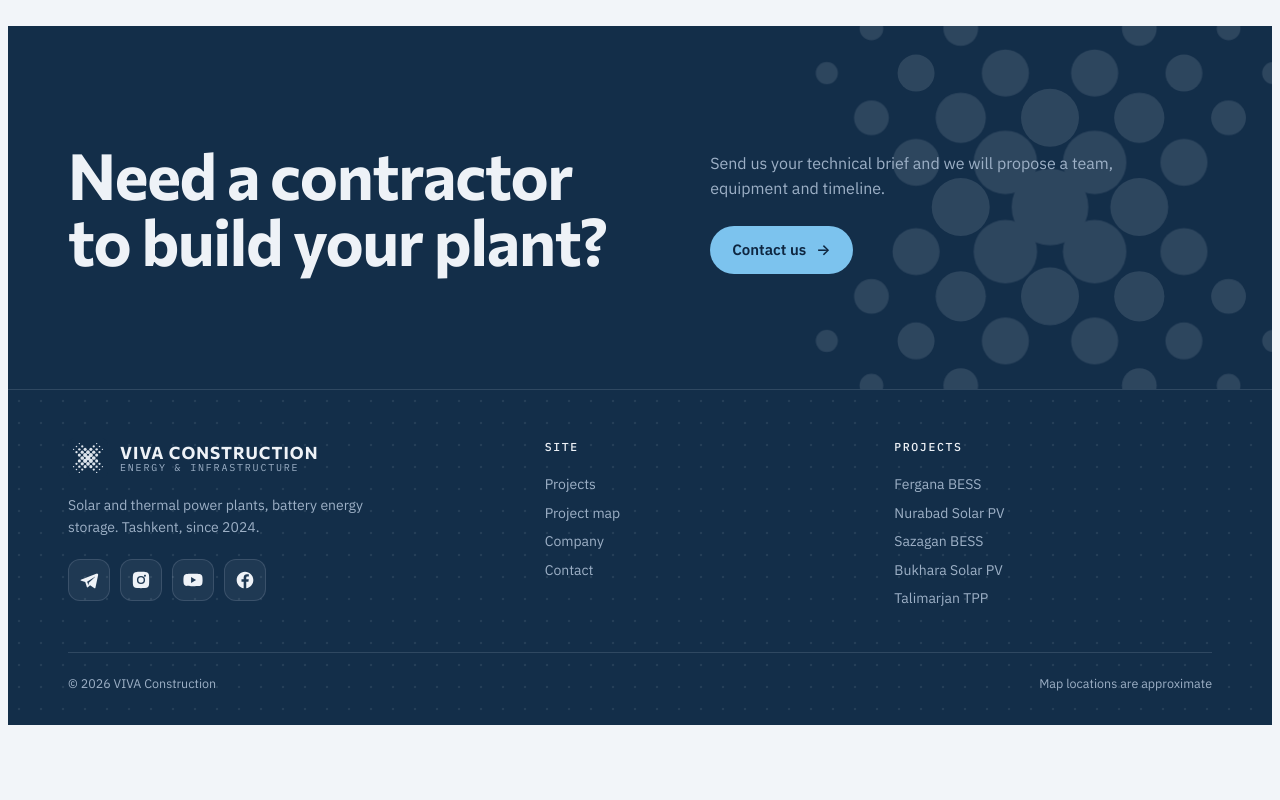
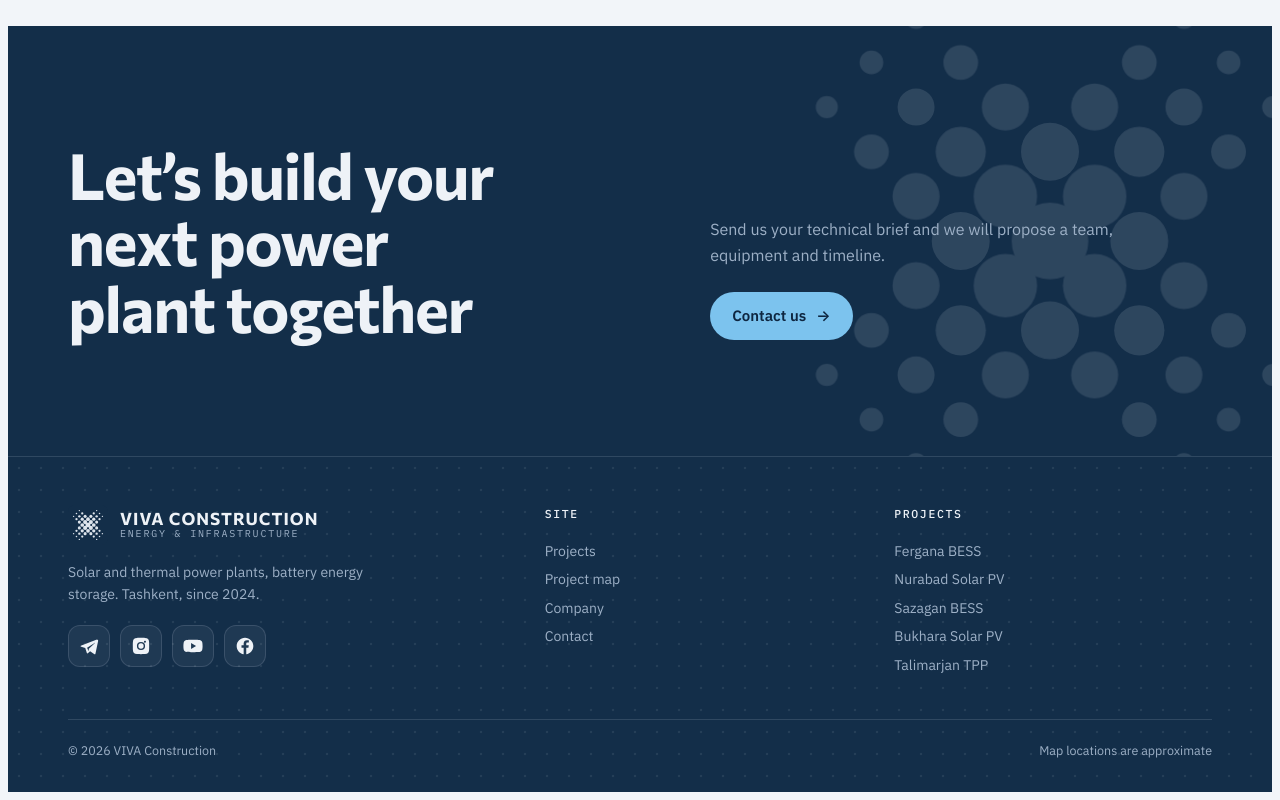
Before and after one commit to Mirzokhid2379/viva-construction, a React (Vite) app: page / in a window 1280 px wide. Shown: the part 5508-6308 px from the top of the page. Before the commit the page ends 6241 px from the top, so only its background shows below. Built offline with nearby package versions, Linux system fonts and the light colour scheme.

Commit message:
Yakuniy blok sarlavhasi yangilandi

```diff
--- a/src/i18n/en.js
+++ b/src/i18n/en.js
@@ -69,7 +69,7 @@ export default {
     ],
     partners: "Companies we have worked with",
   },
-  closing: { title: "Need a contractor to build your plant?", text: "Send us your technical brief and we will propose a team, equipment and timeline.", btn: "Contact us" },
+  closing: { title: "Let’s build your next power plant together", text: "Send us your technical brief and we will propose a team, equipment and timeline.", btn: "Contact us" },
   projectsPage: { title: "Projects", lead: (n, d, w) => `${n} power plants: ${d} completed, ${w} under construction.` },
   detail: {
     company: "Company", role: "Role", partners: "Partners", status: "Status", scope: "Our scope of work",
--- a/src/i18n/ru.js
+++ b/src/i18n/ru.js
@@ -69,7 +69,7 @@ export default {
     ],
     partners: "Компании, с которыми мы работали",
   },
-  closing: { title: "Нужен подрядчик для строительства станции?", text: "Отправьте техническое задание — подготовим предложение по команде, технике и срокам.", btn: "Связаться" },
+  closing: { title: "Построим вашу следующую станцию вместе", text: "Отправьте техническое задание — подготовим предложение по команде, технике и срокам.", btn: "Связаться" },
   projectsPage: { title: "Проекты", lead: (n, d, w) => `Электростанций: ${n}. Сдано — ${d}, строится сейчас — ${w}.` },
   detail: {
     company: "Компания", role: "Роль", partners: "Партнёры", status: "Статус", scope: "Выполненные работы",
--- a/src/i18n/uz.js
+++ b/src/i18n/uz.js
@@ -69,7 +69,7 @@ export default {
     ],
     partners: "Biz bilan ishlagan kompaniyalar",
   },
-  closing: { title: "Stansiya qurilishi uchun pudratchi kerakmi?", text: "Texnik topshiriqni yuboring: jamoa, texnika va muddatlar bo‘yicha taklif tayyorlaymiz.", btn: "Bog‘lanish" },
+  closing: { title: "Keyingi stansiyangizni birga quraylik", text: "Texnik topshiriqni yuboring: jamoa, texnika va muddatlar bo‘yicha taklif tayyorlaymiz.", btn: "Bog‘lanish" },
   projectsPage: { title: "Loyihalar", lead: (n, d, w) => `${n} ta elektr stansiyasi: ${d} tasi topshirilgan, ${w} tasi hozir qurilmoqda.` },
   detail: {
     company: "Kompaniya", role: "Roli", partners: "Hamkorlar", status: "Holati", scope: "Biz bajargan ishlar",
```
